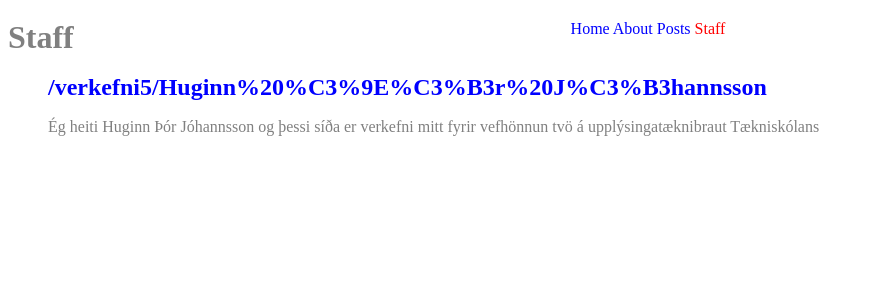
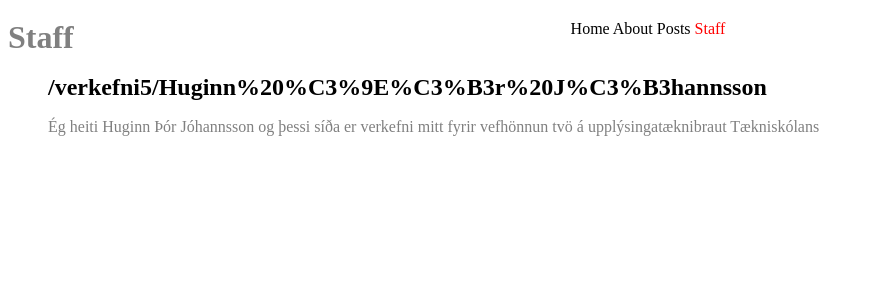
Before and after one commit to gyfu/verkefni5, a Jekyll site: the page built from staff.html, in a window 1280 px wide. Shown: the top 300 px of the page, without its empty margins (0-873 px from the left). Built offline with Jekyll 4.4.1, drawn with Linux system fonts in a browser that asks for light colours.

Commit message:
Tengdi css með relative link, tengdi mynd á höfundar síðu með relative link vann aðeins í css.

```diff
--- a/_layouts/author.html
+++ b/_layouts/author.html
@@ -6,9 +6,10 @@
 
 {{ content }}
 
+<img src={{ "/assets/images/huginn.jpg" | relative_url }} width="302px" height="402px">
 
 <h2>Posts</h2>
-<img src="/assets/myndir/jill.jpg">
+
 <ul>
   {% assign filtered_posts = site.posts | where: 'author', page.short_name %}
   {% for post in filtered_posts %}
--- a/_sass/main.scss
+++ b/_sass/main.scss
@@ -1,5 +1,5 @@
 a {
-	color: blue;
+	color: black;
 	text-decoration: none;
 }
 body {
--- a/staff.html
+++ b/staff.html
@@ -7,7 +7,7 @@
 <ul>
 	{% for author in site.authors %}
 	<li>
-		<h2><a href="{{ author.url }}">{{ author.name | relative_url }}</a></h2>
+		<h2><a href={{ author.url | relative_url }}>{{ author.name | relative_url }}</a></h2>
 		<h3>{{ author.postition }}</h3>
 		<p>{{ author.content | markdownify }}</p>
 	</li>
```
Also changed, not shown: assets/images/huginn.jpg (renamed from assets/myndir/huginn.jpg), 8 other files.
